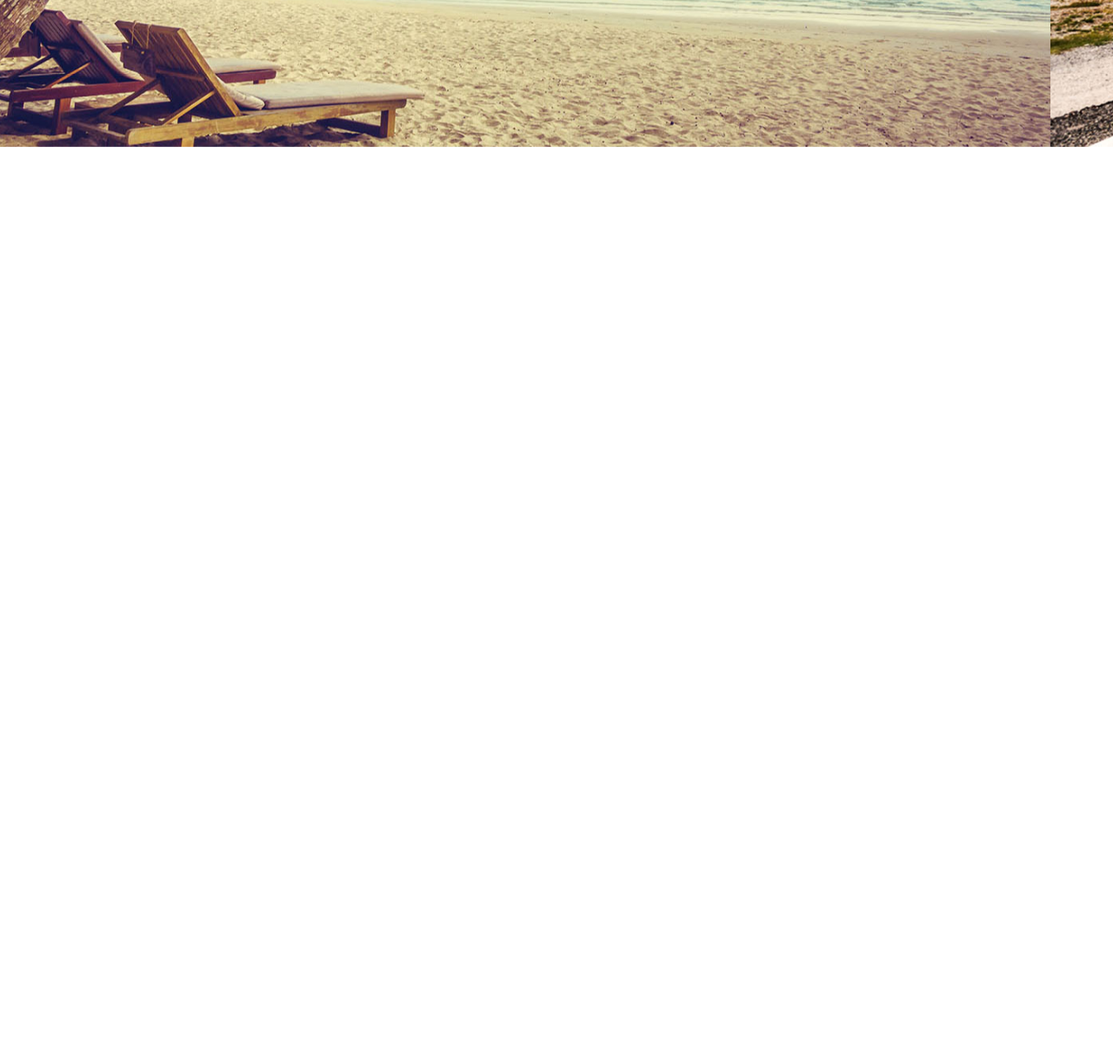
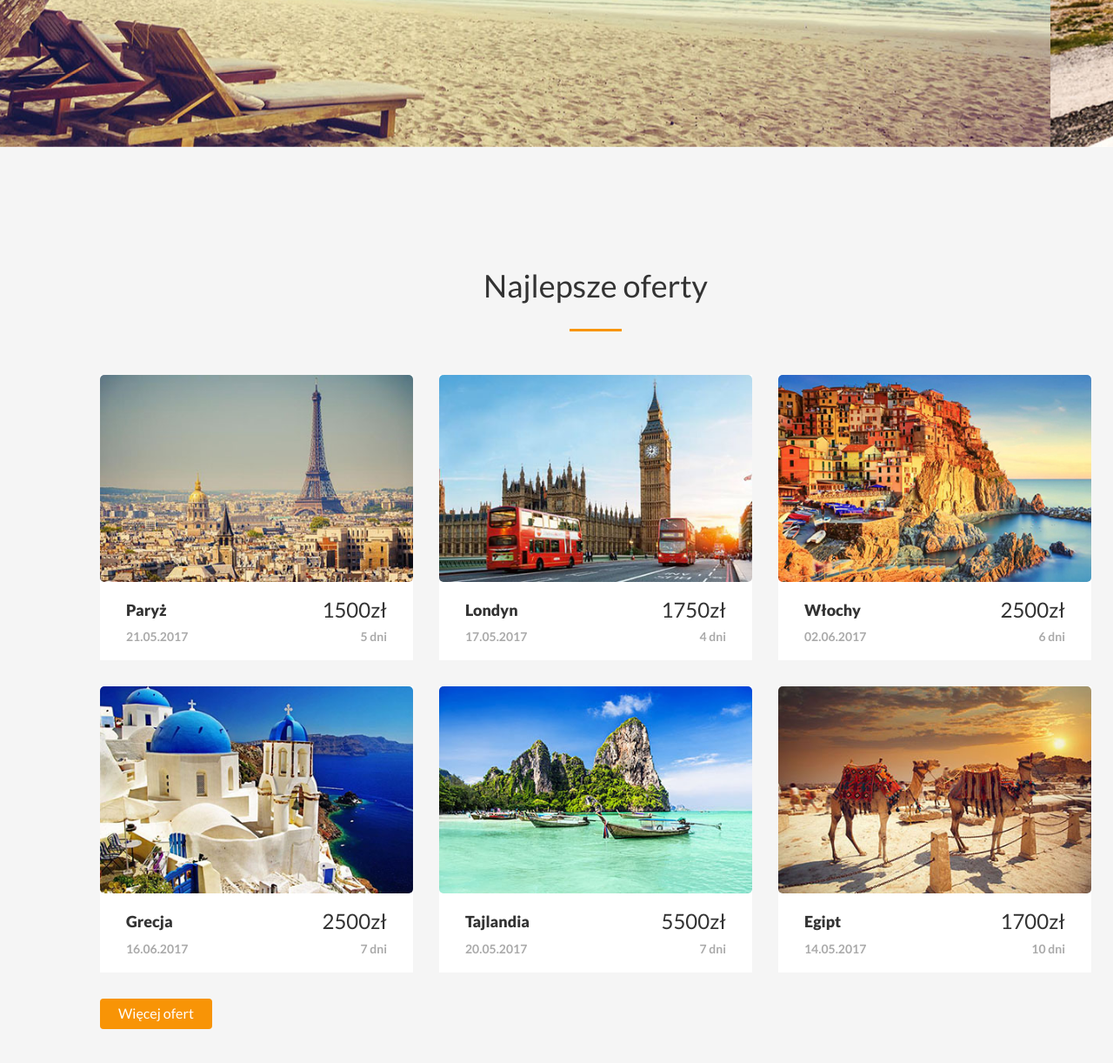
Before and after one commit to joannakoterba/travel-booking, a website: page index.html in a window 1280 px wide. Shown: the part 500-1722 px from the top of the page at 87% size. Before the commit the page ends 800 px from the top, so only its background shows below. Drawn offline with nearby package versions, Linux system fonts and the light colour scheme; files that its build step writes are made by us from their sources.

Commit message:
Finished layout „section offer”

```diff
--- a/index.html
+++ b/index.html
@@ -3,7 +3,7 @@
 <head>
     <meta charset="UTF-8">
     <title>TravelBook</title>
-    <link href="https://fonts.googleapis.com/css?family=Lato:400,700&amp;subset=latin-ext" rel="stylesheet">
+    <link href="https://fonts.googleapis.com/css?family=Lato:400,700,900&amp;subset=latin-ext" rel="stylesheet">
     <link href="https://fonts.googleapis.com/css?family=Dancing+Script&amp;subset=latin-ext" rel="stylesheet">
     <link href="node_modules/font-awesome/css/font-awesome.min.css" rel="stylesheet">
     <link href="node_modules/bootstrap/dist/css/bootstrap.min.css" rel="stylesheet">
@@ -68,7 +68,97 @@
         </div>
     </div>
 
-
+    <section class="offer">
+        <div class="container">
+            <h1 class="header-section">Najlepsze oferty</h1>
+            <div class="line line-center line-orange"></div>
+            <div class="row">
+                <div class="col-md-4">
+                   <div class="offer-box">
+                       <a href="#"><img src="img/offer/paris.jpg"></a>
+                       <div class="offer-box-desc">
+                           <span class="name-trip">Paryż</span>
+                           <span class="price-trip">1500zł</span>
+                           <div class="term-trip">
+                               <span>21.05.2017</span>
+                               <span class="days">5 dni</span>
+                           </div>
+                        </div>
+                    </div>
+                </div>
+                <div class="col-md-4">
+                    <div class="offer-box">
+                        <a href="#"><img src="img/offer/london.jpg"></a>
+                        <div class="offer-box-desc">
+                            <span class="name-trip">Londyn</span>
+                            <span class="price-trip">1750zł</span>
+                            <div class="term-trip">
+                                <span>17.05.2017</span>
+                                <span class="days">4 dni</span>
+                            </div>
+                        </div>
+                    </div>
+                </div>
+                <div class="col-md-4">
+                    <div class="offer-box">
+                        <a href="#"><img src="img/offer/italy.jpg"></a>
+                        <div class="offer-box-desc">
+                            <span class="name-trip">Włochy</span>
+                            <span class="price-trip">2500zł</span>
+                            <div class="term-trip">
+                                <span>02.06.2017</span>
+                                <span class="days">6 dni</span>
+                            </div>
+                        </div>
+                    </div>
+                </div>
+            </div>
+            <div class="row">
+                <div class="col-md-4">
+                    <div class="offer-box">
+                        <a href="#"><img src="img/offer/greece.jpg"></a>
+                        <div class="offer-box-desc">
+                            <span class="name-trip">Grecja</span>
+                            <span class="price-trip">2500zł</span>
+                            <div class="term-trip">
+                                <span>16.06.2017</span>
+                                <span class="days">7 dni</span>
+                            </div>
+                        </div>
+                    </div>
+                </div>
+                <div class="col-md-4">
+                    <div class="offer-box">
+                        <a href="#"><img src="img/offer/thailand.jpg"></a>
+                        <div class="offer-box-desc">
+                            <span class="name-trip">Tajlandia</span>
+                            <span class="price-trip">5500zł</span>
+                            <div class="term-trip">
+                                <span>20.05.2017</span>
+                                <span class="days">7 dni</span>
+                            </div>
+                        </div>
+                    </div>
+                </div>
+                <div class="col-md-4">
+                    <div class="offer-box">
+                        <a href="#"><img src="img/offer/egypt.jpg"></a>
+                        <div class="offer-box-desc">
+                            <span class="name-trip">Egipt</span>
+                            <span class="price-trip">1700zł</span>
+                            <div class="term-trip">
+                                <span>14.05.2017</span>
+                                <span class="days">10 dni</span>
+                            </div>
+                        </div>
+                    </div>
+                </div>
+            </div>
+            <div>
+                <button class="btn btn-orange">Więcej ofert</button>
+            </div>
+        </div>
+    </section>
     <script src="node_modules/jquery/dist/jquery.min.js"></script>
     <script src="node_modules/jquery.cookie/jquery.cookie.js"></script>
     <script src="node_modules/bootstrap/dist/js/bootstrap.min.js"></script>
--- a/sass/_layout.scss
+++ b/sass/_layout.scss
@@ -20,20 +20,54 @@ a {
 
 .btn {
   transition: all 0.5s;
+  padding: 5px 20px;
+  color: #fff;
+  font-size: 1.6rem;
+
 
   &:hover {
     transition: all 0.5s;
+    color: #fff;
+  }
+
+  &:focus {
+    color: #fff;
+  }
+
+  &-light-green {
+    background-color: #85D538;
+
+    &:hover {
+      background-color: #F89406;
+    }
+  }
+
+  &-orange {
+    background-color: #F89406;
+
+    &:hover {
+      background-color: #85D538;
+    }
   }
 }
 
-.btn-light-green {
-  background-color: #85D538;
-  color: #fff;
-  font-size: 1.6rem;
-  padding: 5px 20px;
+.line {
+  height: 3px;
+  width: 60px;
+  margin: 30px 0 50px 0;
+  background-color: #000000;
 
-  &:hover {
-    color: #fff;
+  &-center {
+    margin-left: auto;
+    margin-right: auto;
+  }
+
+  &-orange {
     background-color: #F89406;
   }
 }
+
+.header-section {
+  text-align: center;
+  margin-top: 40px;
+}
--- /dev/null
+++ b/sass/_offer.scss
@@ -0,0 +1,47 @@
+.offer {
+  background-color: #F5F5F5;
+  padding: 100px;
+
+  img {
+    width: 100%;
+    margin-right: 10px;
+    border-radius: 5px;
+  }
+
+  &-box {
+    background-color: #fff;
+    margin-bottom: 30px;
+
+    &-desc {
+      padding: 20px 30px 17px;
+    }
+
+    .name-trip {
+      font-size: 1.8rem;
+      font-weight: 900;
+    }
+
+    .price-trip {
+      float: right;
+      font-size: 2.4rem;
+      line-height: 1;
+    }
+
+    .term-trip {
+      color: #AAAAAA;
+      font-weight: 700;
+      margin-top: 8px;
+
+      .days {
+        float: right;
+      }
+    }
+  }
+
+  .btn-orange {
+    //display: inline-block;
+    //margin: 0 auto;
+    margin-left: auto;
+    margin-right: auto;
+  }
+}
--- a/sass/app.scss
+++ b/sass/app.scss
@@ -3,3 +3,4 @@
 @import "carousel";
 @import "login";
 @import "template";
+@import "offer";
```
Also changed, not shown: img/offer/china.jpg (added), img/offer/egypt.jpg (added), img/offer/greece.jpg (added), img/offer/italy.jpg (added), img/offer/london.jpg (added), img/offer/paris.jpg (added), img/offer/thailand.jpg (added).
